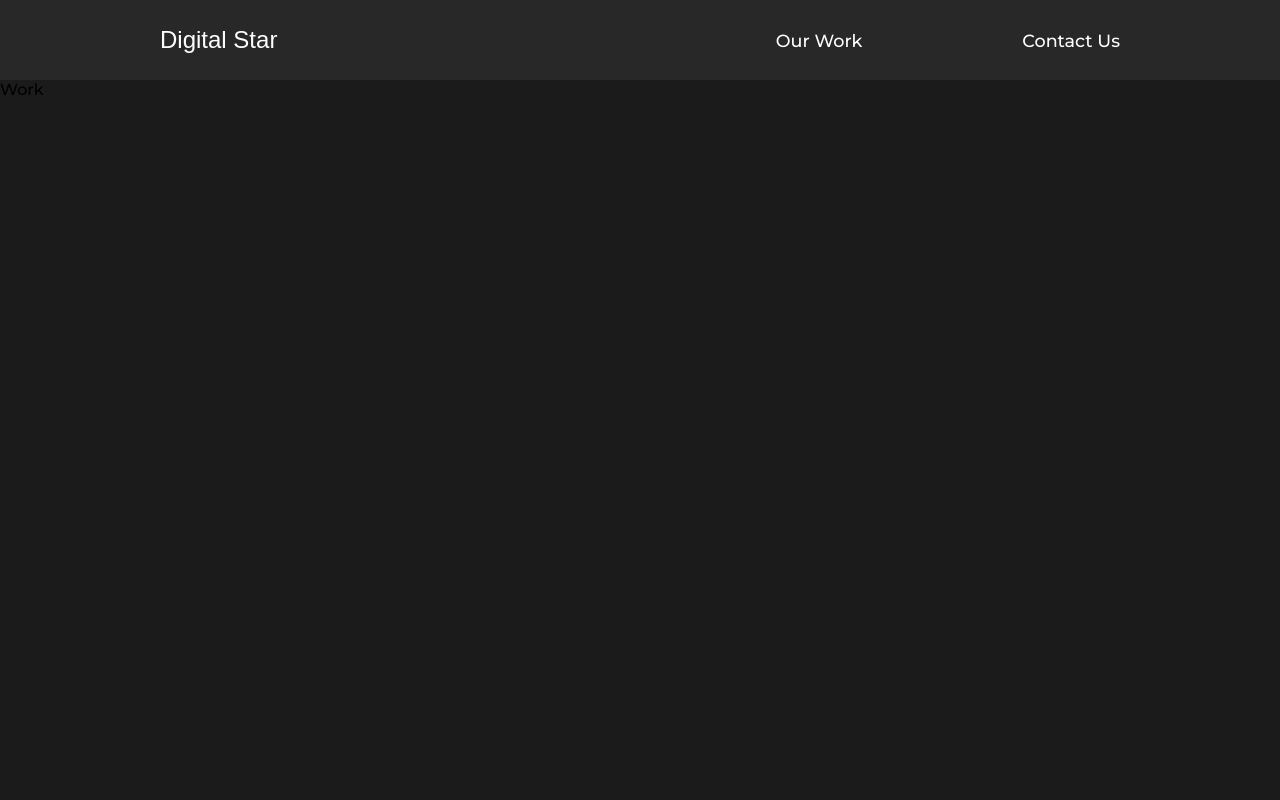
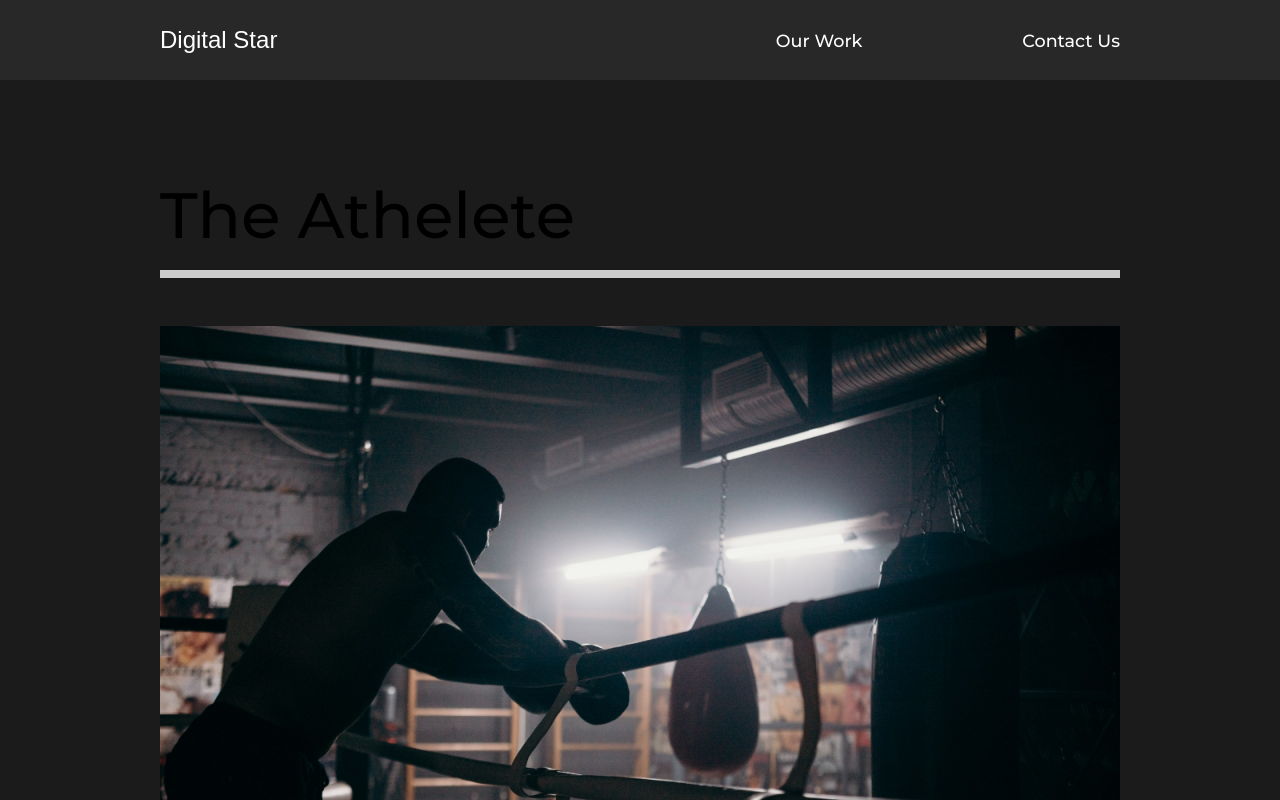
Before and after one commit to Badial5/calvin-creative-porfolio, a React (Create React App) app: page /work in a window 1280 px wide. Shown: the top 800 px of the page. Built offline with nearby package versions, Linux system fonts and the light colour scheme; a web font is replaced by a local one.

Commit message:
Added the ourWork Section Added

```diff
--- a/src/pages/ourWork/our-work.component.jsx
+++ b/src/pages/ourWork/our-work.component.jsx
@@ -1,11 +1,76 @@
 import React from 'react'
+import styled from 'styled-components'
+import { Link } from "react-router-dom"
+
+
+//images
+import athlete from "../../img/athlete-small.png"
+import theracer from "../../img/theracer-small.png"
+import goodtimes from "../../img/goodtimes-small.png"
 
 const OurWork = () => {
   return (
-    <div>
-      Work
-    </div>
+   <Work>
+    <Movie>
+      <h2>The Athelete</h2>
+      <div className="line"></div>
+
+      <Link to='#' >
+      <img src={athlete} alt='athetle' />
+      </Link>
+
+
+      <h2>The Racer</h2>
+      <div className="line"></div>
+
+      <Link to='#'>
+      <img src={theracer} alt='theracer' />
+      </Link>
+
+
+      <h2>The Good TImes</h2>
+      <div className="line"></div>
+
+      <Link to='#'>
+      <img src={goodtimes} alt='goodtimes' />
+      </Link>
+
+    </Movie>
+  </Work>
+
+
   )
 }
 
+
+const Work = styled.div`
+  min-height: 100vh;
+  overflow: hidden;
+  padding: 5rem 10rem;
+
+  h2{
+    padding: 1rem 0rem;
+  }
+`;
+
+const Movie = styled.div`
+  padding-bottom: 10rem;
+  .line{
+    height: 0.5rem;
+    background: #ccc;
+    margin-bottom: 3rem;
+  }
+
+  img{
+    width: 100%;
+    height: 70vh;
+    object-fit: cover;
+  }
+`;
+
+
+
+
+
+
 export default OurWork
```
